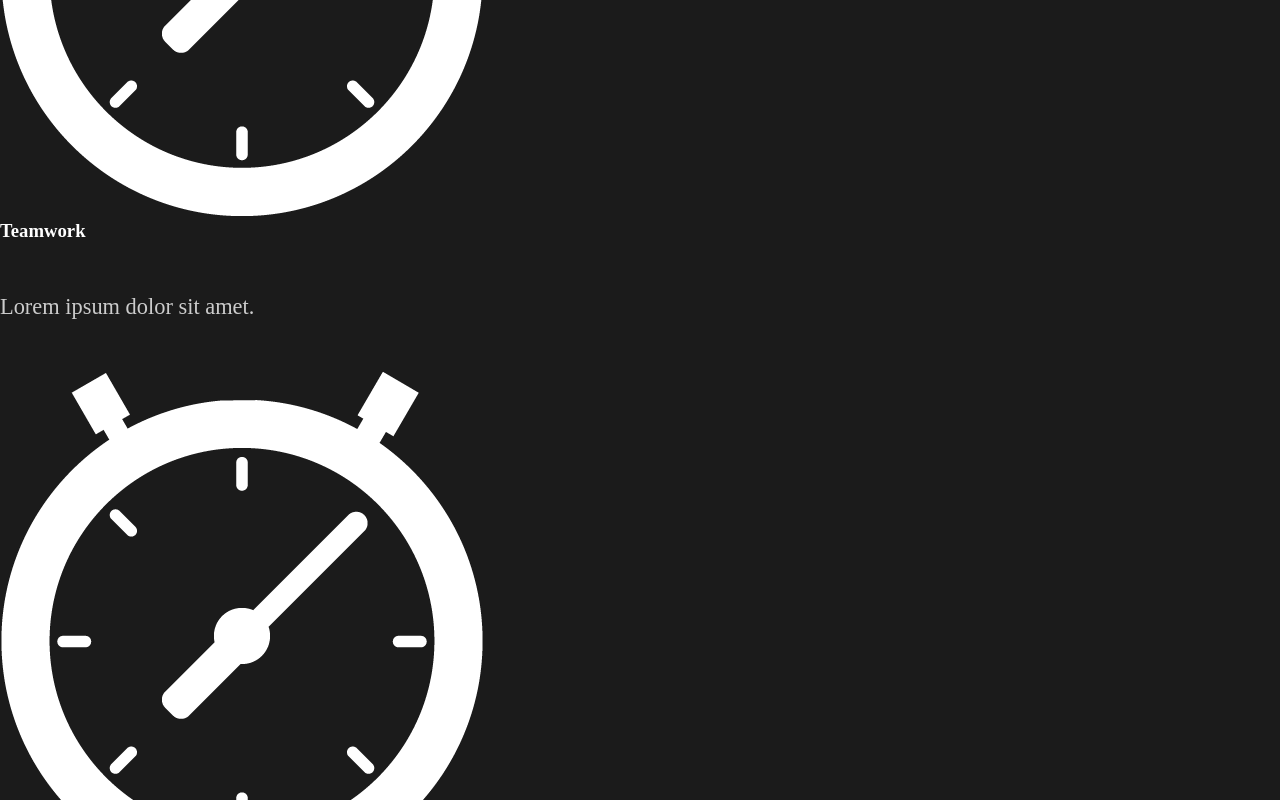
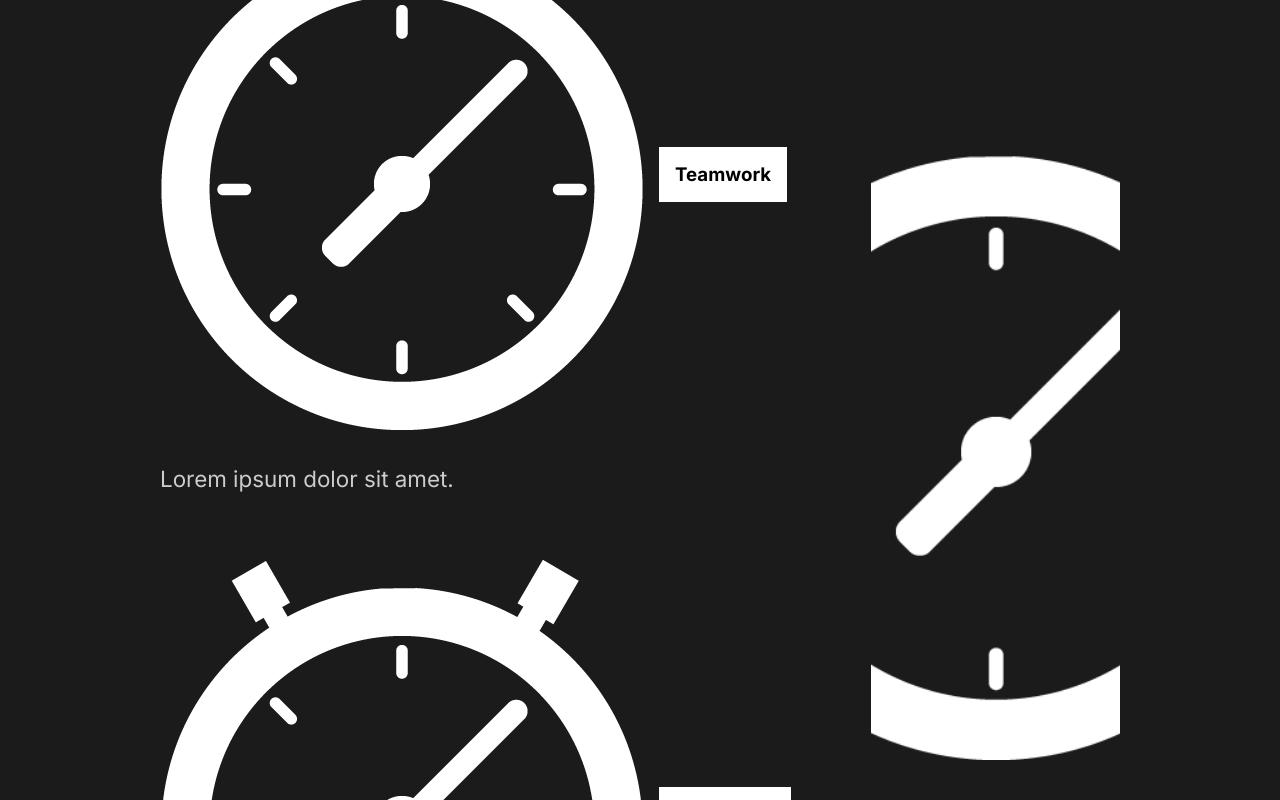
Before and after one commit to nforman91/nathanswebsite, a React (Create React App) app: page / in a window 1280 px wide. Shown: the part 1840-2640 px from the top of the page. Built offline with nearby package versions, Linux system fonts and the light colour scheme.

Commit message:
Styled services section

```diff
--- a/public/index.html
+++ b/public/index.html
@@ -9,6 +9,9 @@
       name="description"
       content="Web site created using create-react-app"
     />
+    <link rel="preconnect" href="https://fonts.googleapis.com">
+    <link rel="preconnect" href="https://fonts.gstatic.com" crossorigin>
+    <link href="https://fonts.googleapis.com/css2?family=Inter:wght@400;700&family=Lobster&display=swap" rel="stylesheet">
     <link rel="apple-touch-icon" href="%PUBLIC_URL%/logo192.png" />
     <!--
       manifest.json provides metadata used when your web app is installed on a
--- a/src/components/AboutSection.js
+++ b/src/components/AboutSection.js
@@ -2,6 +2,7 @@
 import skiingnate from "../img/skiingnate.JPG";
 // Styled
 import styled from 'styled-components';
+import { StyledAbout, StyledDescription, StyledImage, Hide } from '../styles';
 
 const AboutSection = () => {
   return (
@@ -34,35 +35,5 @@
 };
 
 // Styled Components
-const StyledAbout = styled.div`
-  min-height: 90vh;
-  display: flex;
-  align-items: center;
-  justify-content: space-between;
-  padding: 5rem 10rem;
-  color: white;
-`;
-
-const StyledDescription = styled.div`
-  flex: 1;
-  padding-right: 5rem;
-  h2{
-    font-weight: lighter;
-  }
-`;
-
-const StyledImage = styled.div`
-  flex: 1;
-  overflow: hidden;
-  img{
-    width: 100%;
-    height: 80vh;
-    object-fit: cover;
-  }
-`;
-
-const Hide = styled.div`
-  overflow: hidden;
-`;
 
 export default AboutSection;
--- a/src/components/GlobalStyle.js
+++ b/src/components/GlobalStyle.js
@@ -9,7 +9,8 @@
     }
 
     body{
-        background: #1b1b1b
+        background: #1b1b1b;
+        font-family: 'Inter', sans-serif;
     }
 
     button{
@@ -21,6 +22,7 @@
         background: transparent;
         color: white;
         transition: all 0.5s ease;
+        font-family: 'Inter', sans-serif;
         &:hover{
             background-color: #23d997;
             color: white;
--- a/src/components/ServicesSection.js
+++ b/src/components/ServicesSection.js
@@ -1,49 +1,80 @@
 import React from "react";
 import stopwatch from "../img/stopwatch.png";
+import { StyledAbout, StyledDescription, StyledImage } from '../styles';
+import styled from 'styled-components';
 
 const ServicesSection = () => {
   return (
-    <div className="services">
-      <div className="description">
+    <Services>
+      <StyledDescription>
         <h2>
           High <span>quality</span> services
         </h2>
-        <div className="cards">
-          <div className="card">
+        <Cards>
+          <Card>
             <div className="icon">
               <img src={stopwatch} alt="stopwatch"/>
               <h3>Efficient</h3>
             </div>
             <p>Lorem ipsum dolor sit amet.</p>
-          </div>
-          <div className="card">
+          </Card>
+          <Card>
             <div className="icon">
               <img src={stopwatch} alt="stopwatch"/>
               <h3>Teamwork</h3>
             </div>
             <p>Lorem ipsum dolor sit amet.</p>
-          </div>
-          <div className="card">
+          </Card>
+          <Card>
             <div className="icon">
               <img src={stopwatch} alt="stopwatch"/>
               <h3>Diaphragm</h3>
             </div>
             <p>Lorem ipsum dolor sit amet.</p>
-          </div>
-          <div className="card">
+          </Card>
+          <Card>
             <div className="icon">
               <img src={stopwatch} alt="stopwatch"/>
               <h3>Affordable</h3>
             </div>
             <p>Lorem ipsum dolor sit amet.</p>
-          </div>
-        </div>
-      </div>
-      <div className="image">
+          </Card>
+        </Cards>
+      </StyledDescription>
+      <StyledImage>
         <img src={stopwatch} alt="stopwatch"/>
-      </div>
-    </div>
+      </StyledImage>
+    </Services>
   );
 };
 
+const Services = styled(StyledAbout)`
+  h2{
+    padding-bottom: 5rem;
+  }
+  p{
+    width: 70%;
+    padding: 2rem 0rem 4rem 0rem;
+  }
+`;
+
+const Cards = styled.div`
+  display: flex;
+  flex-wrap: wrap;
+`;
+
+const Card = styled.div`
+  flex-basis: 20rem;
+  .icon{
+    display: flex;
+    align-items: center;
+    h3{
+      margin-left: 1rem;
+      background: white;
+      color: black;
+      padding: 1rem;
+    }
+  }
+`;
+
 export default ServicesSection;
--- /dev/null
+++ b/src/styles.js
@@ -0,0 +1,32 @@
+import styled from 'styled-components';
+
+export const StyledAbout = styled.div`
+  min-height: 90vh;
+  display: flex;
+  align-items: center;
+  justify-content: space-between;
+  padding: 5rem 10rem;
+  color: white;
+`;
+
+export const StyledDescription = styled.div`
+  flex: 1;
+  padding-right: 5rem;
+  h2{
+    font-weight: lighter;
+  }
+`;
+
+export const StyledImage = styled.div`
+  flex: 1;
+  overflow: hidden;
+  img{
+    width: 100%;
+    height: 80vh;
+    object-fit: cover;
+  }
+`;
+
+export const Hide = styled.div`
+  overflow: hidden;
+`;
```
